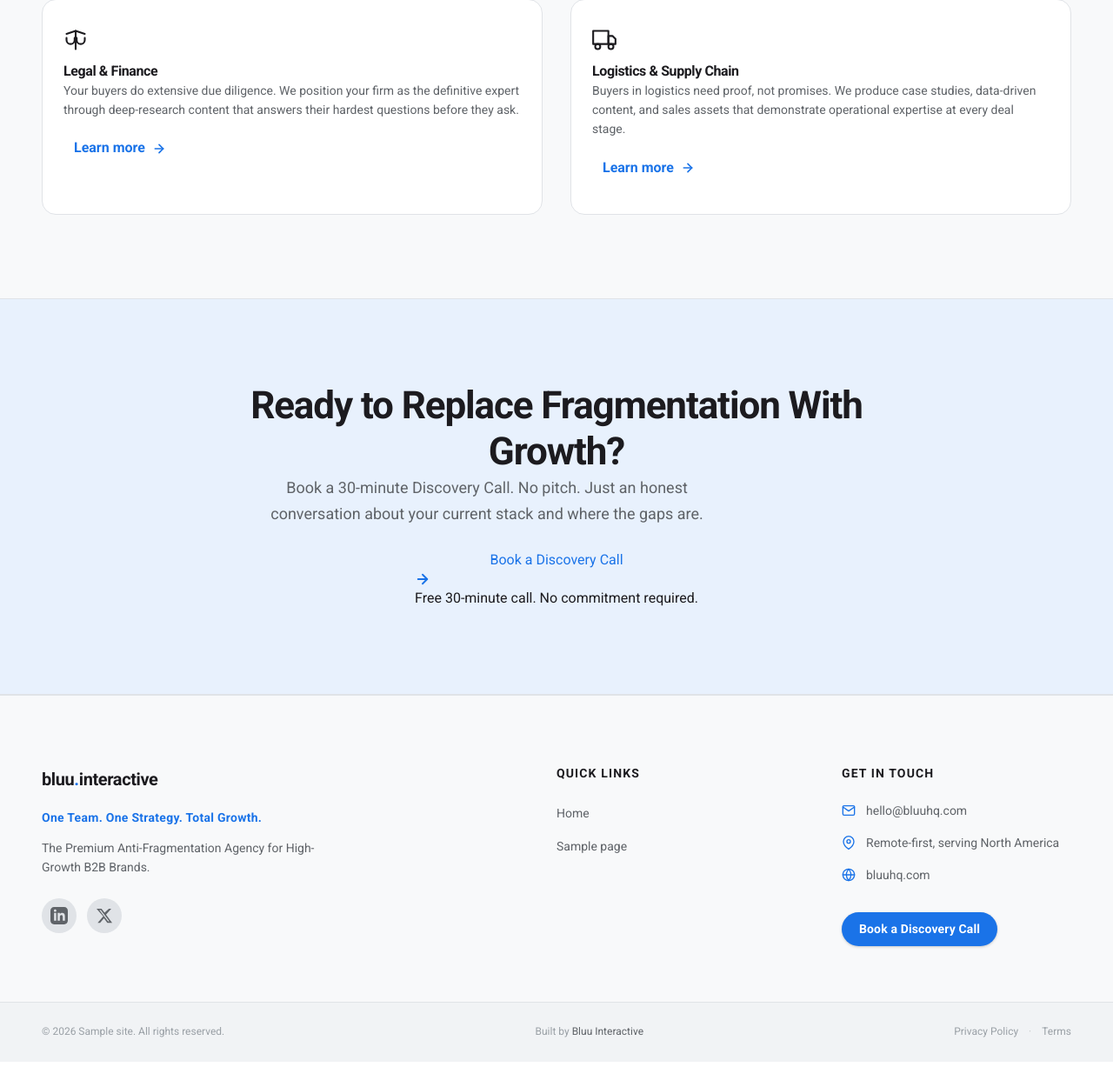
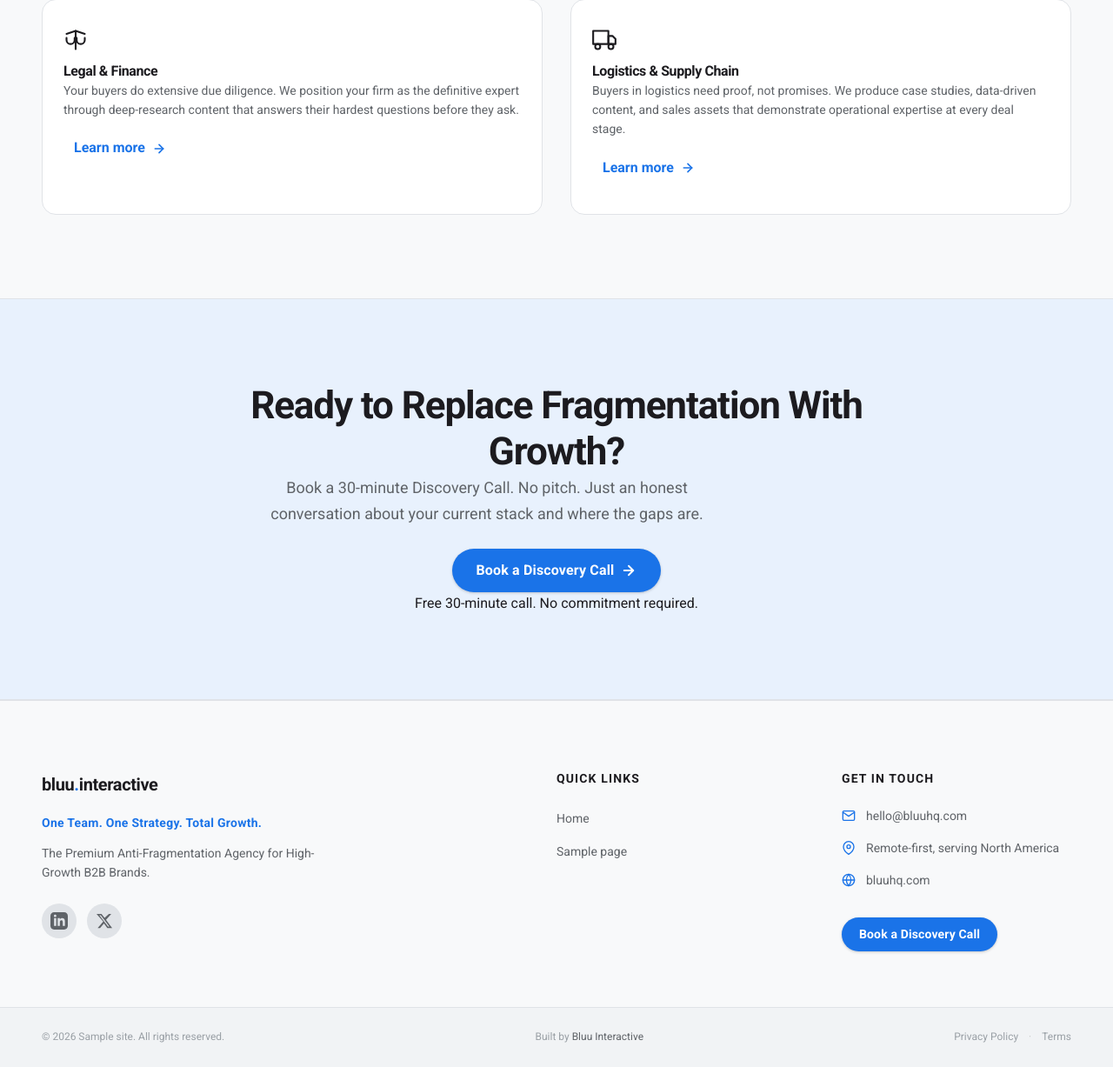
Before and after one commit to travellertope/blu9xhq, a WordPress theme: template front-page.php in a window 1280 px wide. Shown: the part 3570-4797 px from the top of the page at 87% size. Run offline with PHP 8.4 and a stand-in for WordPress, Linux system fonts and the light colour scheme; the site name, menu and one post (Sample post) are stand-ins, and other content is empty; some libraries are stand-ins or nearby versions.

Commit message:
Fix all dark/colored backgrounds and broken button classes site-wide
- Remove section--dark, section--blue, section--navy from all page templates
- Remove page-hero--navy from all page templates (page.php, single.php, index.php, page-faq.php)
- Remove hardcoded style="color:#fff" and style="color:rgba(255,255,255)" from FAQ CTA
- Replace btn-white (undefined class) with btn-primary in all CTA sections
- All CTA sections now use cta-section class only — no section--blue modifier
- CSS: all dark/navy aliases map to light neutral surfaces (surface-variant #F8F9FA)
- CSS: add btn-white as alias for btn-primary for any future backward compat
- CSS: page-hero--navy aliased to plain surface-variant (no dark bg)
- Result: zero dark-colored backgrounds anywhere on the site

```diff
--- a/assets/css/main.css
+++ b/assets/css/main.css
@@ -401,11 +401,8 @@ h6 { font-size: var(--font-size-base); font-weight: 500; line-height: 1.5; }
     padding-block: var(--space-8);
 }
 
-.section--dark {
-    background: var(--md-surface-subtle);
-    color: var(--md-on-surface);
-}
-
+/* Legacy class aliases — all map to light neutral backgrounds */
+.section--dark,
 .section--navy {
     background: var(--md-surface-variant);
     color: var(--md-on-surface);
@@ -1506,7 +1503,11 @@ h6 { font-size: var(--font-size-base); font-weight: 500; line-height: 1.5; }
     line-height: 1.7;
 }
 
-/* Page hero variants */
+/* page-hero--navy kept as alias for plain page-hero (no dark bg) */
+.page-hero--navy {
+    background: var(--md-surface-variant);
+}
+
 .page-hero__title {
     color: var(--md-on-surface);
     font-size: var(--font-size-5xl);
@@ -1933,11 +1934,35 @@ h6 { font-size: var(--font-size-base); font-weight: 500; line-height: 1.5; }
     border-color: var(--md-accent-container);
 }
 
-/* section--blue used inline on FAQ CTA */
+/* section--blue = light accent tint, not a blue background */
 .section--blue {
     background: var(--md-accent-container);
     border-top: 1px solid var(--md-outline-variant);
     border-bottom: 1px solid var(--md-outline-variant);
+}
+
+/* btn-white kept as alias for btn-primary for backward compatibility */
+.btn-white {
+    display: inline-flex;
+    align-items: center;
+    gap: var(--space-2);
+    padding: 12px var(--space-6);
+    background: var(--md-accent);
+    color: #FFFFFF;
+    border: 2px solid var(--md-accent);
+    border-radius: var(--radius-full);
+    font-family: var(--font-family-base);
+    font-size: var(--font-size-sm);
+    font-weight: 600;
+    text-decoration: none;
+    cursor: pointer;
+    transition: background var(--transition-fast), border-color var(--transition-fast);
+}
+
+.btn-white:hover {
+    background: var(--md-accent-dark);
+    border-color: var(--md-accent-dark);
+    color: #FFFFFF;
 }
 
 /* ── Utilities ──────────────────────────────────────────────────────────────── */
--- a/index.php
+++ b/index.php
@@ -11,7 +11,7 @@ get_header();
 <main id="main-content" class="site-main">
 
     <!-- Page Hero -->
-    <section class="page-hero page-hero--navy">
+    <section class="page-hero">
         <div class="container">
             <h1 class="page-hero__title"><?php
                 if ( is_home() && ! is_front_page() ) {
--- a/page-industries.php
+++ b/page-industries.php
@@ -178,7 +178,7 @@ get_header();
 <?php endforeach; ?>
 
 <!-- Bottom CTA -->
-<section class="section section--blue cta-section" aria-label="<?php esc_attr_e( 'Industries call to action', 'bluu-interactive' ); ?>">
+<section class="section cta-section" aria-label="<?php esc_attr_e( 'Industries call to action', 'bluu-interactive' ); ?>">
     <div class="container">
         <div class="cta-section__inner animate-on-scroll">
             <div class="cta-section__content">
@@ -186,7 +186,7 @@ get_header();
                 <p class="cta-section__body"><?php echo esc_html( $bottom_cta_body ); ?></p>
             </div>
             <div class="cta-section__action">
-                <a href="<?php echo esc_url( $bottom_cta_button_url ); ?>" class="btn-white" aria-label="<?php echo esc_attr( $bottom_cta_button_text ); ?>">
+                <a href="<?php echo esc_url( $bottom_cta_button_url ); ?>" class="btn-primary" aria-label="<?php echo esc_attr( $bottom_cta_button_text ); ?>">
                     <?php echo esc_html( $bottom_cta_button_text ); ?>
                     <svg width="18" height="18" viewBox="0 0 24 24" fill="none" stroke="currentColor" stroke-width="2.5" stroke-linecap="round" stroke-linejoin="round" aria-hidden="true">
                         <line x1="5" y1="12" x2="19" y2="12"/>
--- a/page-pricing.php
+++ b/page-pricing.php
@@ -257,7 +257,7 @@ get_header();
 <?php endif; ?>
 
 <!-- Bottom CTA -->
-<section class="section section--blue cta-section" aria-label="<?php esc_attr_e( 'Pricing call to action', 'bluu-interactive' ); ?>">
+<section class="section cta-section" aria-label="<?php esc_attr_e( 'Pricing call to action', 'bluu-interactive' ); ?>">
     <div class="container">
         <div class="cta-section__inner animate-on-scroll">
             <div class="cta-section__content">
@@ -265,7 +265,7 @@ get_header();
                 <p class="cta-section__body"><?php echo esc_html( $bottom_cta_body ); ?></p>
             </div>
             <div class="cta-section__action">
-                <a href="<?php echo esc_url( $bottom_cta_button_url ); ?>" class="btn-white" aria-label="<?php echo esc_attr( $bottom_cta_button_text ); ?>">
+                <a href="<?php echo esc_url( $bottom_cta_button_url ); ?>" class="btn-primary" aria-label="<?php echo esc_attr( $bottom_cta_button_text ); ?>">
                     <?php echo esc_html( $bottom_cta_button_text ); ?>
                     <svg width="18" height="18" viewBox="0 0 24 24" fill="none" stroke="currentColor" stroke-width="2.5" stroke-linecap="round" stroke-linejoin="round" aria-hidden="true">
                         <line x1="5" y1="12" x2="19" y2="12"/>
--- a/page.php
+++ b/page.php
@@ -13,7 +13,7 @@ get_header();
     <?php while ( have_posts() ) : the_post(); ?>
 
         <!-- Page Hero -->
-        <section class="page-hero page-hero--navy">
+        <section class="page-hero">
             <div class="container">
                 <h1 class="page-hero__title"><?php the_title(); ?></h1>
                 <?php if ( has_excerpt() ) : ?>
--- a/single.php
+++ b/single.php
@@ -13,7 +13,7 @@ get_header();
     <?php while ( have_posts() ) : the_post(); ?>
 
         <!-- Article Hero -->
-        <section class="page-hero page-hero--navy">
+        <section class="page-hero">
             <div class="container">
                 <?php
                 $categories = get_the_category();
--- a/template-parts/home/cta-section.php
+++ b/template-parts/home/cta-section.php
@@ -17,7 +17,7 @@ $cta_button_text = $cta_button_text ?: 'Book a Discovery Call';
 $cta_button_url  = $cta_button_url  ?: home_url( '/contact' );
 ?>
 
-<section class="section section--blue cta-section" id="cta" aria-label="<?php esc_attr_e( 'Call to action', 'bluu-interactive' ); ?>">
+<section class="section cta-section" id="cta" aria-label="<?php esc_attr_e( 'Call to action', 'bluu-interactive' ); ?>">
     <div class="container">
         <div class="cta-section__inner animate-on-scroll">
 
@@ -29,7 +29,7 @@ $cta_button_url  = $cta_button_url  ?: home_url( '/contact' );
             <div class="cta-section__action">
                 <a
                     href="<?php echo esc_url( $cta_button_url ); ?>"
-                    class="btn-white"
+                    class="btn-primary"
                     aria-label="<?php echo esc_attr( $cta_button_text ); ?>"
                 >
                     <?php echo esc_html( $cta_button_text ); ?>
--- a/template-parts/home/problem.php
+++ b/template-parts/home/problem.php
@@ -47,12 +47,12 @@ function bluu_get_problem_icon( $icon_name ) {
 }
 ?>
 
-<section class="section section--dark problem-section" id="problem" aria-label="<?php esc_attr_e( 'The Problem', 'bluu-interactive' ); ?>">
+<section class="section section--variant problem-section" id="problem" aria-label="<?php esc_attr_e( 'The Problem', 'bluu-interactive' ); ?>">
     <div class="container">
 
         <!-- Section Header -->
         <div class="section__header section__header--center">
-            <div class="md-chip md-chip--light animate-on-scroll">
+            <div class="md-chip animate-on-scroll">
                 <?php echo esc_html( $problem_badge ); ?>
             </div>
             <h2 class="section__headline animate-on-scroll"><?php echo esc_html( $problem_headline ); ?></h2>
```
Also changed, not shown: page-faq.php (+6 -6 lines).
